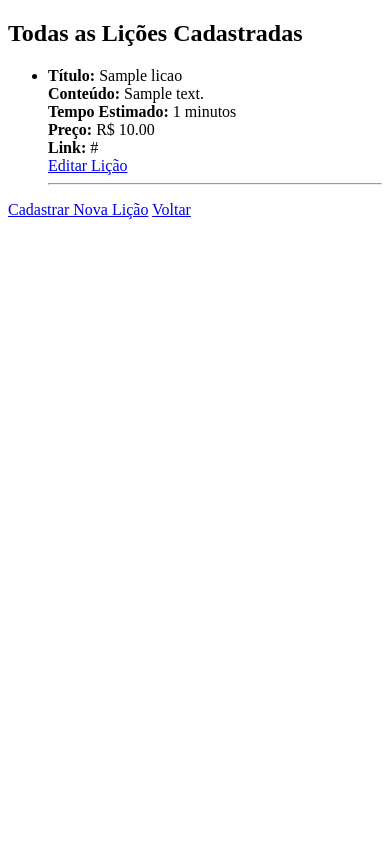
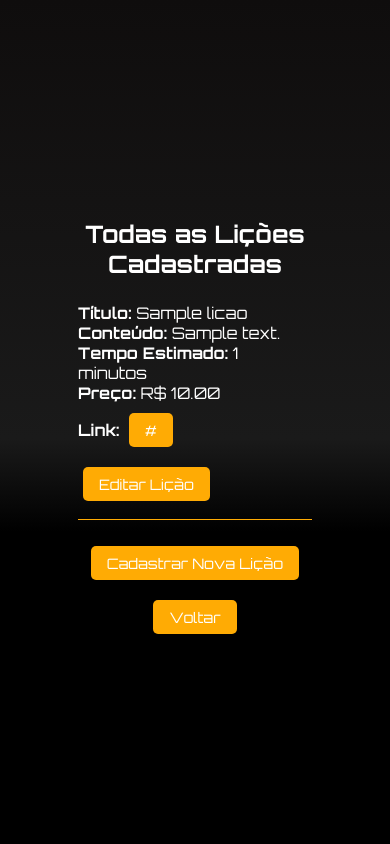
Before and after one commit to gabrielchayb/goandslay-app-api, a Django app: page /licoes/ in a window 390 px wide. Run offline with Django 3.2, Linux system fonts and the light colour scheme; a user stored in the database is signed in; tables that the repository leaves empty hold one stand-in row (values such as "Sample post"); parts of the project's set-up code (start-up, migrations or seed data) failed here and were passed over.

Commit message:
home e visualizar licao prontas, responsivas

```diff
--- a/app/core/templates/visualizarlicao.html
+++ b/app/core/templates/visualizarlicao.html
@@ -4,8 +4,98 @@
     <meta charset="UTF-8">
     <meta name="viewport" content="width=device-width, initial-scale=1.0">
     <title>Todas as Lições Cadastradas</title>
+    <style>
+        @import url('https://fonts.googleapis.com/css2?family=Orbitron:wght@400..900&display=swap');
+
+        /* Estilos globais */
+        body {
+            font-family: 'Orbitron', sans-serif;
+            font-optical-sizing: auto;
+            font-style: bold;
+            margin: 0;
+            padding: 0;
+            box-sizing: border-box;
+            gap: 1em;
+            background: rgb(15,13,13);
+            background: linear-gradient(180deg, rgba(15,13,13,1) 0%, rgba(26,26,26,1) 52%, rgba(0,0,0,1) 63%);
+            color: white;
+            height: 100vh;
+            display: flex;
+            flex-direction: column;
+            justify-content: center;
+            align-items: center;
+            overflow: hidden;
+        }
+
+        .container {
+            max-width: 60%;
+            width: 600px;
+            margin: 0 auto;
+            text-align: center;
+        }
+
+        h2 {
+            font-size: 2em;
+            margin-bottom: 1em;
+        }
+
+        p, li {
+            font-size: 1.2em;
+            margin: 0.5em 0;
+        }
+
+        /* Estilos para os links */
+        a {
+            display: inline-block;
+            background-color: #ffab04;
+            color: white;
+            padding: 10px 20px;
+            margin: 10px 5px;
+            text-decoration: none;
+            border-radius: 5px;
+            transition: background-color 0.3s ease;
+            font-size: 1em;
+            font-family: 'Orbitron', sans-serif;
+        }
+
+        a:hover {
+            background-color: green;
+        }
+
+        /* Estilos para lista de lições */
+        ul {
+            list-style-type: none;
+            padding: 0;
+        }
+
+        li {
+            margin: 10px 0;
+            text-align: left;
+        }
+
+        hr {
+            border: 0;
+            border-top: 1px solid #ffab04;
+        }
+
+        @media (max-width: 600px) {
+            a {
+                padding: 8px 16px;
+                font-size: 0.9em;
+            }
+
+            h2 {
+                font-size: 1.5em;
+            }
+
+            p, li {
+                font-size: 1em;
+            }
+        }
+    </style>
 </head>
 <body>
+    <div class="container">
         <h2>Todas as Lições Cadastradas</h2>
 
         <!-- Verifica se há lições -->
@@ -18,8 +108,8 @@
                         <strong>Conteúdo:</strong> {{ licao.content }}<br>
                         <strong>Tempo Estimado:</strong> {{ licao.time_minutes }} minutos<br>
                         <strong>Preço:</strong> R$ {{ licao.price }}<br>
-                <strong>Link:</strong> {{ licao.link }}<br>
-                <a href="{% url 'editar_licao' licao.id %}">Editar Lição</a> <!-- Link para editar a lição -->
+                        <strong>Link:</strong> <a href="{{ licao.link }}" target="_blank">{{ licao.link }}</a><br>
+                        <a href="{% url 'editar_licao' licao.id %}">Editar Lição</a>
                         <hr>
                     </li>
                 {% endfor %}
@@ -28,7 +118,8 @@
             <p>Não há lições cadastradas no momento.</p>
         {% endif %}
 
-    <a href="{% url 'cadastrarlicao' %}">Cadastrar Nova Lição</a> <!-- Link para cadastrar nova lição -->
-    <a href="{% url 'home' %}">Voltar</a> <!-- Link para voltar à página inicial -->
+        <a href="{% url 'cadastrarlicao' %}">Cadastrar Nova Lição</a>
+        <a href="{% url 'home' %}">Voltar</a>
+    </div>
 </body>
 </html>
```
Also changed, not shown: app/core/templates/home.html (+94 -2 lines). Lines whose indentation alone changed are shown as unchanged.
